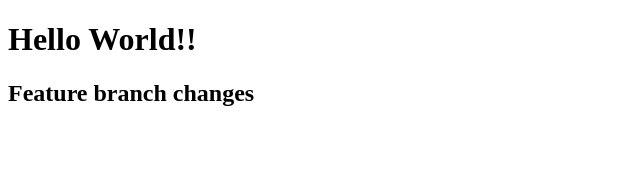
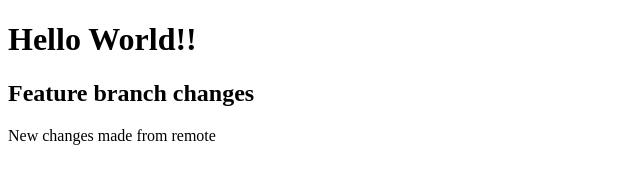
Before and after one commit to JoelArackal/git_test, a plain HTML site: page index.html in a window 1280 px wide. Shown: the whole page, without its empty margins (0-640 px from the left). Drawn offline with Linux system fonts and the light colour scheme.

Commit message:
changes from remote

```diff
--- a/index.html
+++ b/index.html
@@ -9,5 +9,6 @@
 <body>
     <h1>Hello World!!</h1>
     <h2>Feature branch changes</h2>
+    <p> New changes made from remote </p>
 </body>
 </html>
```
